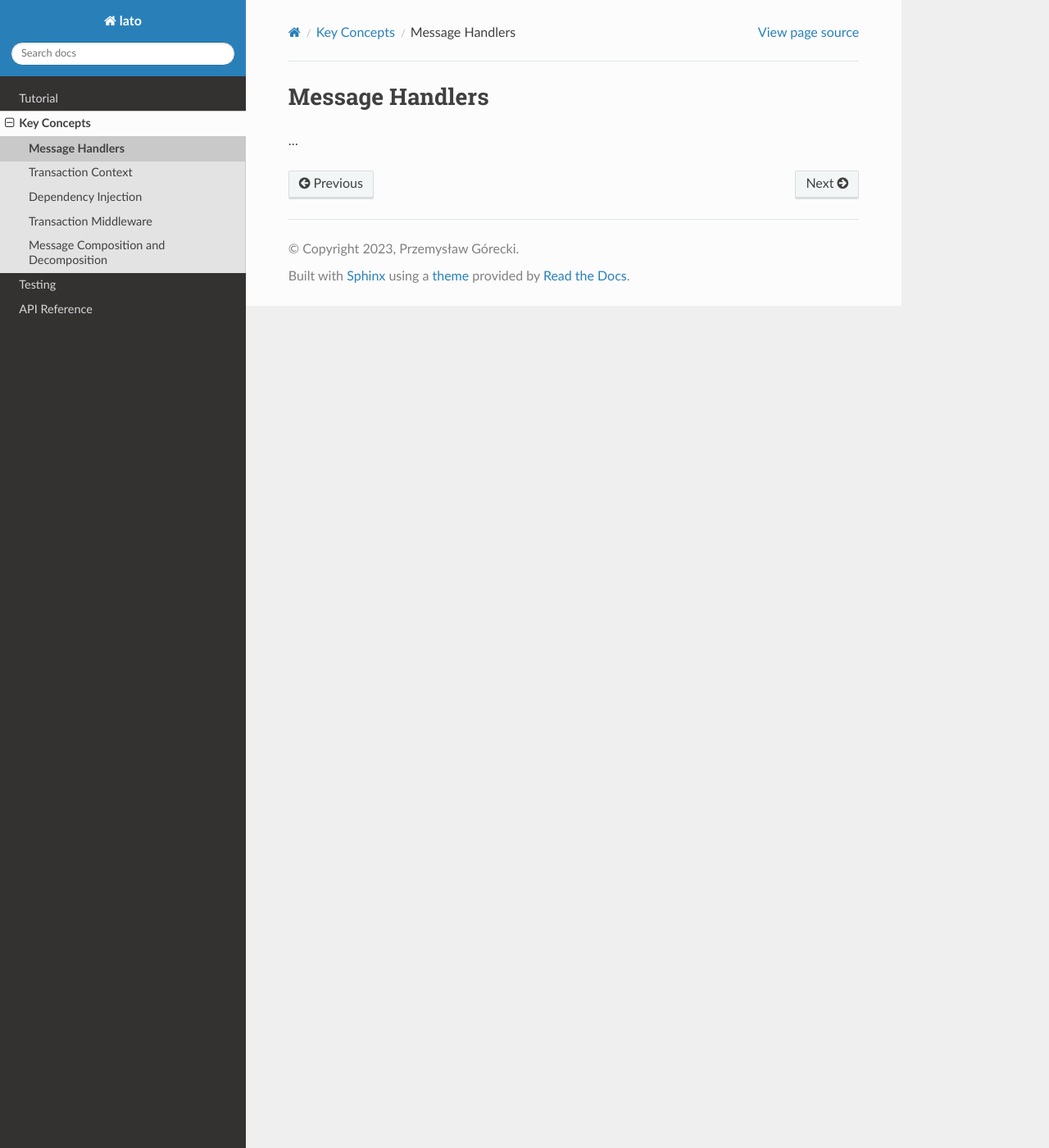
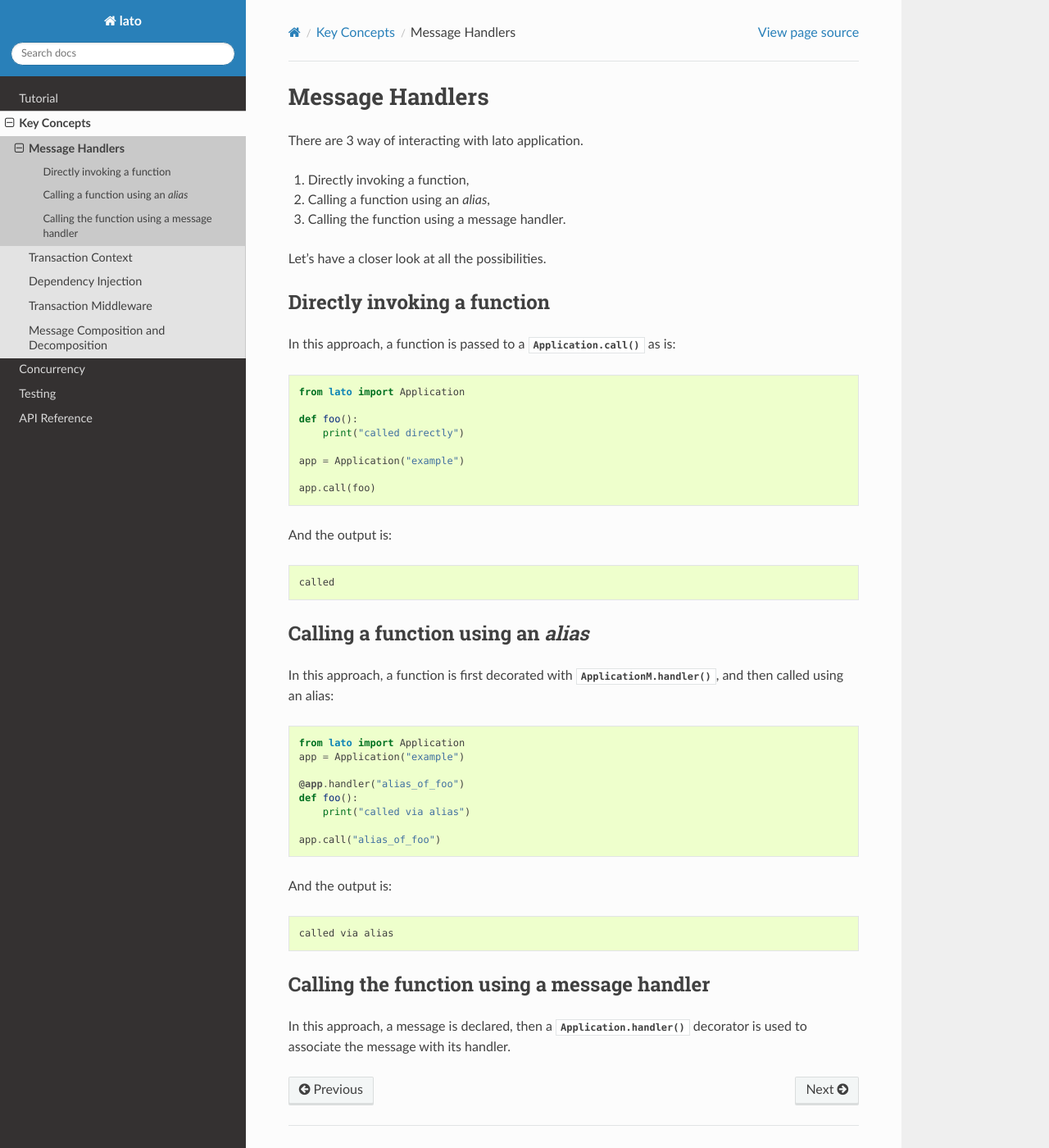
Before and after one commit to pgorecki/lato, a Sphinx documentation site: the page built from docs/key_concepts/handlers.rst, in a window 1280 px wide and 1400 px high. Shown: the whole window at 82% size. Built offline with Sphinx 7.4.7 and the Read the Docs theme 2.0.0, drawn with Linux system fonts in a browser that asks for light colours.

Commit message:
update documentation

```diff
--- a/docs/index.rst
+++ b/docs/index.rst
@@ -32,6 +35,7 @@ Contents
 
     tutorial/index
     key_concepts/index
+    concurrency
     testing
     api
 
--- a/docs/key_concepts/handlers.rst
+++ b/docs/key_concepts/handlers.rst
@@ -1,4 +1,63 @@
 Message Handlers
 ================
 
-...
+There are 3 way of interacting with lato application.
+
+1. Directly invoking a function,
+2. Calling a function using an *alias*,
+3. Calling the function using a message handler.
+
+Let's have a closer look at all the possibilities.
+
+Directly invoking a function
+----------------------------
+
+In this approach, a function is passed to a :func:`Application.call` as is:
+
+.. testcode::
+
+    from lato import Application
+
+    def foo():
+        print("called directly")
+
+    app = Application("example")
+
+    app.call(foo)
+
+And the output is:
+
+.. testoutput::
+
+    called
+
+
+Calling a function using an *alias*
+-----------------------------------
+
+In this approach, a function is first decorated with :func:`ApplicationM.handler`, and then called using an alias:
+
+.. testcode::
+    from lato import ApplicationModule
+
+    from lato import Application
+    app = Application("example")
+
+    @app.handler("alias_of_foo")
+    def foo():
+        print("called via alias")
+
+    app.call("alias_of_foo")
+
+And the output is:
+
+.. testoutput::
+
+    called via alias
+
+
+Calling the function using a message handler
+--------------------------------------------
+
+In this approach, a message is declared, then a :func:`Application.handler` decorator is used to
+associate the message with its handler.
--- /dev/null
+++ b/docs/key_concepts/src/example1_app.py
@@ -0,0 +1,8 @@
+from lato import Application
+from example1_module import my_module
+
+app = Application("alias_example")
+app.include_submodule(my_module)
+
+
+app.call("alias_of_foo")
--- /dev/null
+++ b/docs/key_concepts/src/example1_module.py
@@ -0,0 +1,8 @@
+from lato import ApplicationModule
+
+my_module = ApplicationModule("my_module")
+
+
+@my_module.handler("alias_of_foo")
+def foo():
+    print("called via alias")
```
Also changed, not shown: other parts of docs/index.rst (+4 -1 lines), docs/concurrency.rst (added, +99 -0 lines), docs/tutorial/tutorial_06.rst (+6 -1 lines), docs/key_concepts/modularity.rst (added), docs/tutorial/__init__.py (deleted), 2 other files.
